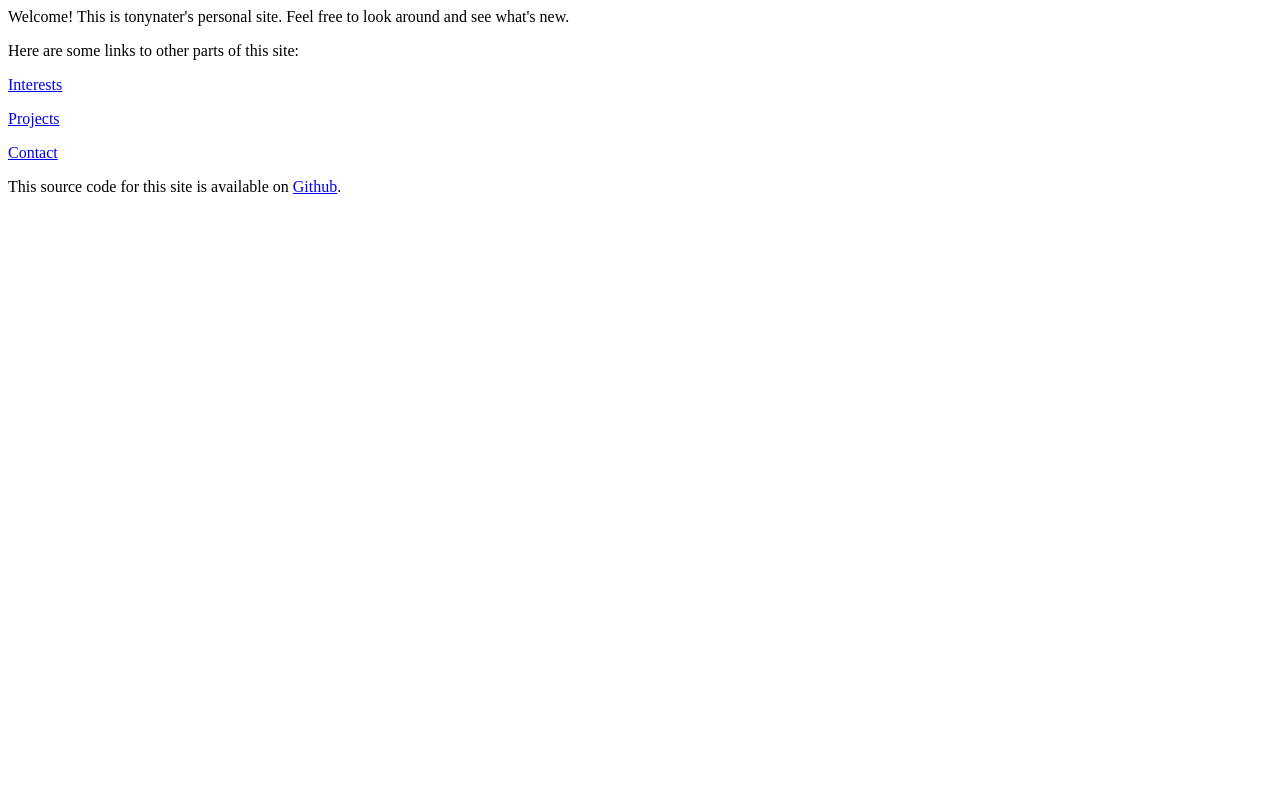
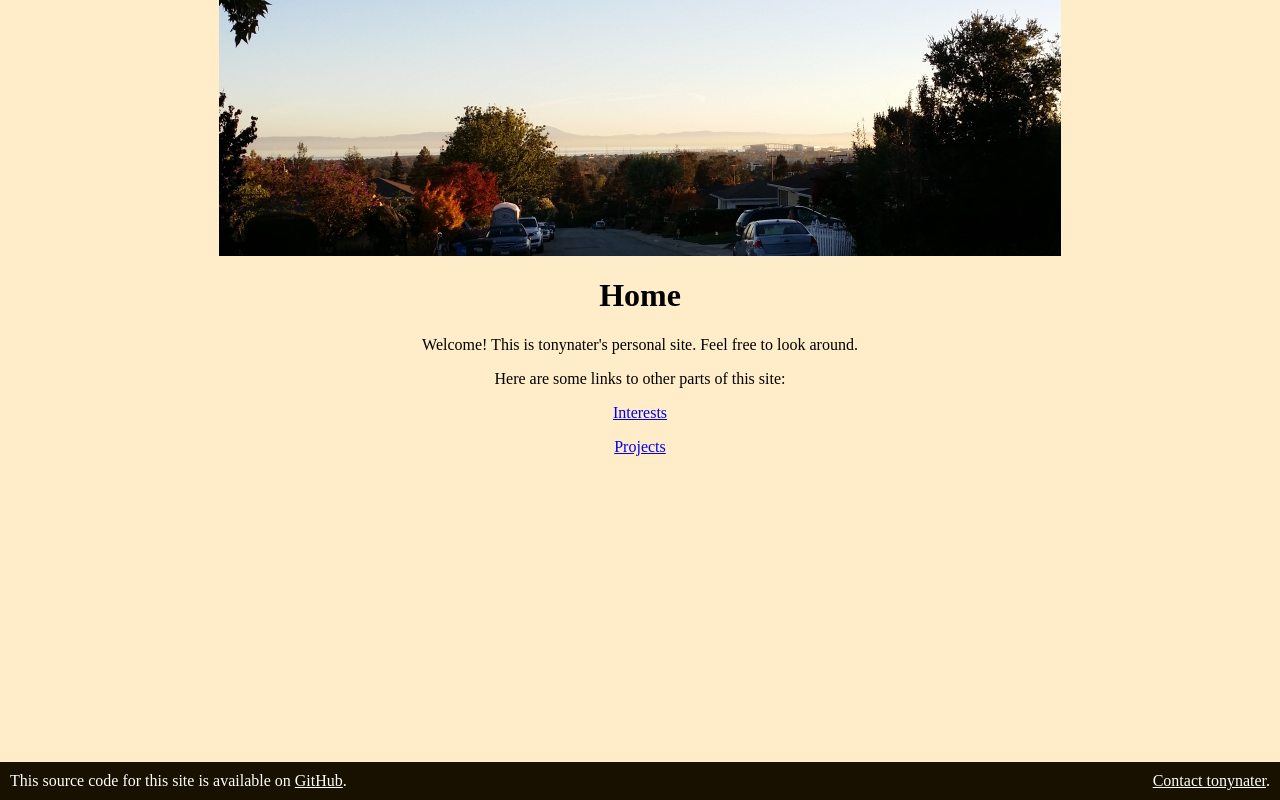
Before and after one commit to ed1d1a8d/red-rose, a plain HTML site: page static/index.html in a window 1280 px wide. Drawn offline with Linux system fonts and the light colour scheme.

Commit message:
Cleaned up project and added theme to site

```diff
--- a/server.js
+++ b/server.js
@@ -10,7 +10,7 @@ app.use(bodyParser.urlencoded({ extended: true }));
 app.use('/', express.static('static'));
 
 //routes
-app.use('/track', require('./routes/track'));
+app.use('/track', require('./routes/track/track'));
 
 //create server
 var http = require('http');
--- a/static/index.html
+++ b/static/index.html
@@ -1,14 +1,39 @@
 <html>
   <head>
+    <link rel="stylesheet" type="text/css" href="style/style.css">
     <title>tonynater's home</title>
   </head>
 
+  <IMG style="display:block;margin-left:auto;margin-right:auto;width:842px;height:256px" src="media/images/morning-bay.jpg" alt="banner"/>
+
   <body>
-    <p>Welcome! This is tonynater's personal site. Feel free to look around and see what's new.</p>
-    <p>Here are some links to other parts of this site:</p>
-    <p><a href="/interests.html">Interests</a></p>
-    <p><a href="/projects.html">Projects</a></p>
-    <p><a href="/contact.html">Contact</a></p>
-    <p> This source code for this site is available on <a href="https://github.com/tonynater/red-rose/" target="_blank">Github</a>.</p>
+    <h1 style="text-align:center"> Home </h1>
+    <p style="text-align:center">
+      Welcome! This is tonynater's personal site. Feel free to look around.
+    </p>
+    <p style="text-align:center">
+      Here are some links to other parts of this site:
+    </p>
+    <p style="text-align:center">
+      <a href="/interests.html">Interests</a>
+    </p>
+    <p style="text-align:center">
+      <a href="/projects.html">Projects</a>
+    </p>
   </body>
+
+  <div class="footer">
+    <div>
+      <p style="float:left;margin:10px">
+        <font color="white">
+          This source code for this site is available on <a style="color:white" href="https://github.com/tonynater/red-rose/" target="_blank">GitHub</a>.
+        </font>
+      </p>
+      <p style="float:right;margin:10px">
+        <font color="white">
+          <a style="color:white" href="/contact.html">Contact tonynater</a>.
+        </font>
+      </p>
+    </div>
+  </div>
 </html>
--- /dev/null
+++ b/static/style/style.css
@@ -0,0 +1,11 @@
+body {
+  margin: 0px;
+  background: #FFEDC9;
+}
+
+.footer {
+  width: 100%;
+  position: fixed;
+  bottom: 0px;
+  background: #191100;
+}
```
Also changed, not shown: config.js (added, +9 -0 lines), routes/track/track.html (renamed from static/projects/track.html, +2 -5 lines), routes/track/track.js (renamed from routes/track.js, +7 -6 lines), schemas/aws/ddb-track.js (+6 -2 lines), static/contact.html (+23 -1 lines), static/interests.html (+33 -5 lines), static/projects.html (+26 -2 lines), static/media/images/morning-bay.jpg (added).
